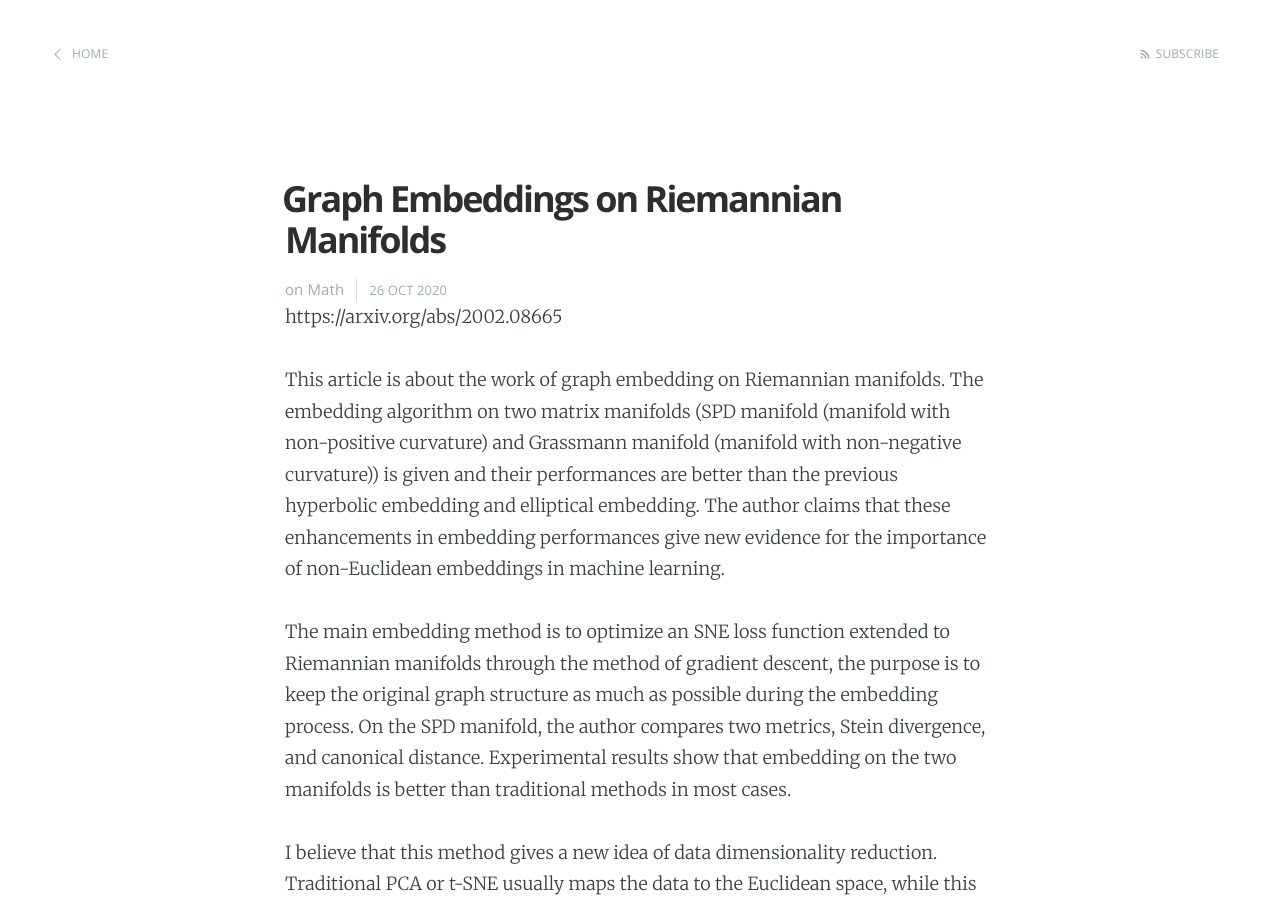
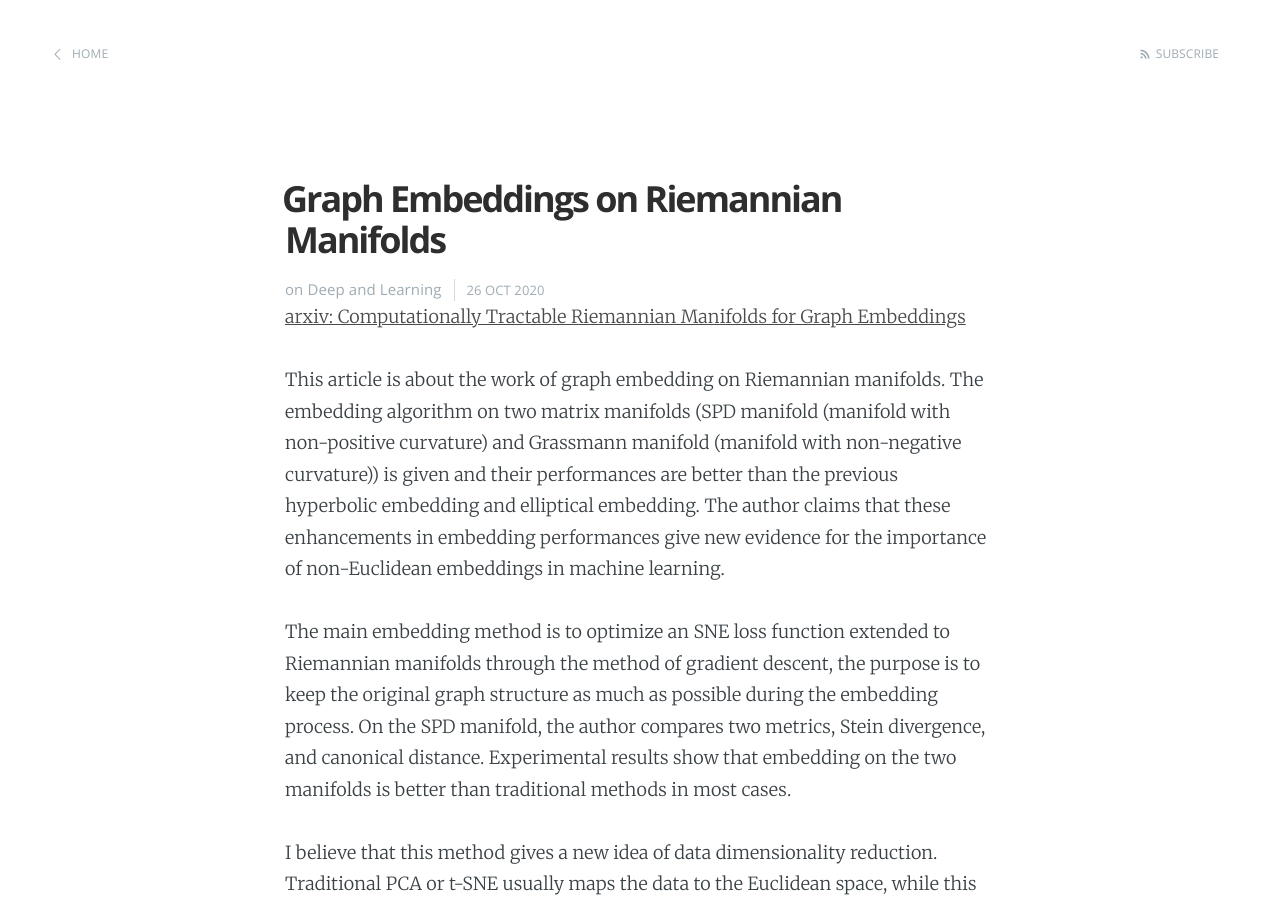
Before and after one commit to tao-harald/tao-harald.github.io, a Jekyll site: the page built from _posts/2020-10-26-Riemannian-Manifolds-Graph-Embeddings.markdown, in a window 1280 px wide and 900 px high. Built offline with Jekyll 4.4.1, drawn with Linux system fonts in a browser that asks for light colours.

Commit message:
using link

```diff
--- a/_posts/2020-10-26-Riemannian-Manifolds-Graph-Embeddings.markdown
+++ b/_posts/2020-10-26-Riemannian-Manifolds-Graph-Embeddings.markdown
@@ -1,10 +1,10 @@
 ---
 layout: post
 title: "Graph Embeddings on Riemannian Manifolds"
-categories: Math
+categories: Deep Learning
 ---
 
-https://arxiv.org/abs/2002.08665
+[arxiv: Computationally Tractable Riemannian Manifolds for Graph Embeddings](https://arxiv.org/abs/2002.08665)
 
 This article is about the work of graph embedding on Riemannian manifolds. The embedding algorithm on two matrix manifolds (SPD manifold (manifold with non-positive curvature) and Grassmann manifold (manifold with non-negative curvature)) is given and their performances are better than the previous hyperbolic embedding and elliptical embedding. The author claims that these enhancements in embedding performances give new evidence for the importance of non-Euclidean embeddings in machine learning.
 
```
